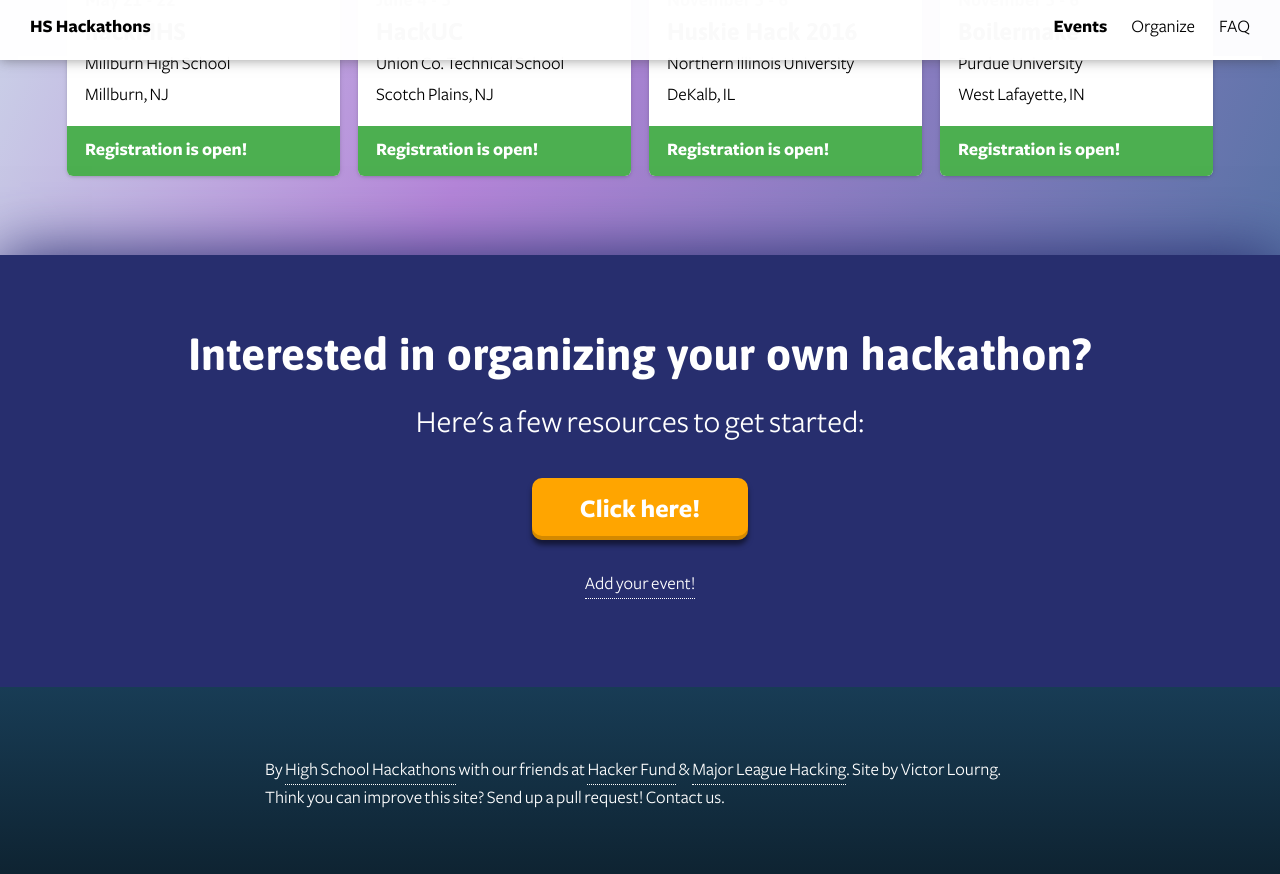
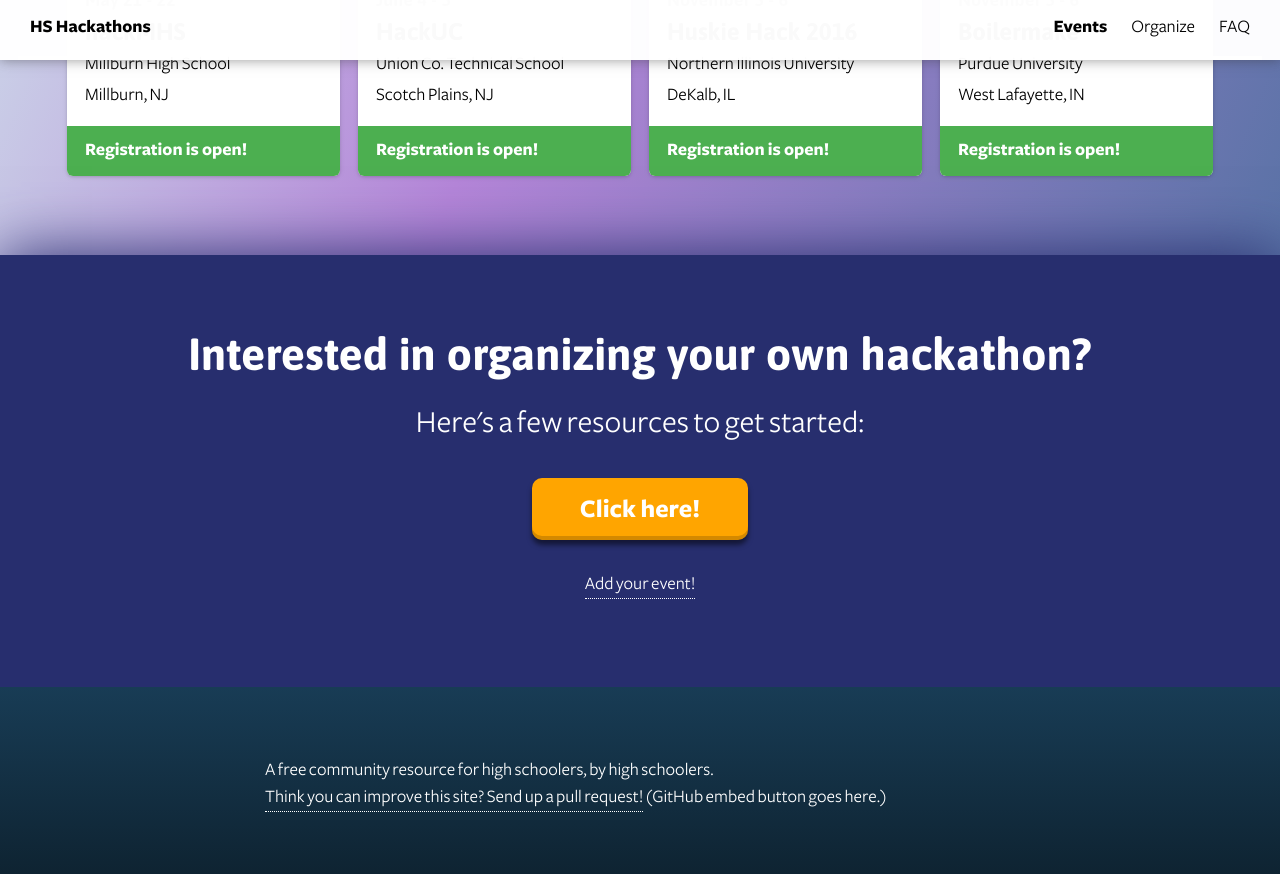
Before and after one commit to hshackers/hshackathons.org, a Jekyll site: the page built from index.html, in a window 1280 px wide and 900 px high, scrolled down 3728 px. Shown: the top 874 px of the window. Built offline with Jekyll 4.4.1, drawn with Linux system fonts in a browser that asks for light colours; nearby versions of some CDN libraries; some web fonts are replaced.

Commit message:
More generic footer

```diff
--- a/_includes/footer.html
+++ b/_includes/footer.html
@@ -2,7 +2,8 @@
 <footer>
   <container>
     <p>
-      By <a href="http://hshackathons.com">High School Hackathons</a> with our friends at <a href="http://hacker.fund/">Hacker Fund</a> &amp; <a href="http://mlh.io/">Major League Hacking</a>. Site by Victor Lourng. Think you can improve this site? Send up a pull request! Contact us.
+      A free community resource for high schoolers, by high schoolers. <a href="http://github.com/hshackers/hshackathons.org" target="_blank">Think you can improve this site? Send up a pull request!</a>
+      (GitHub embed button goes here.)
     </p>
     <div id="google_translate_element"></div>
     <script type="text/javascript">
```
